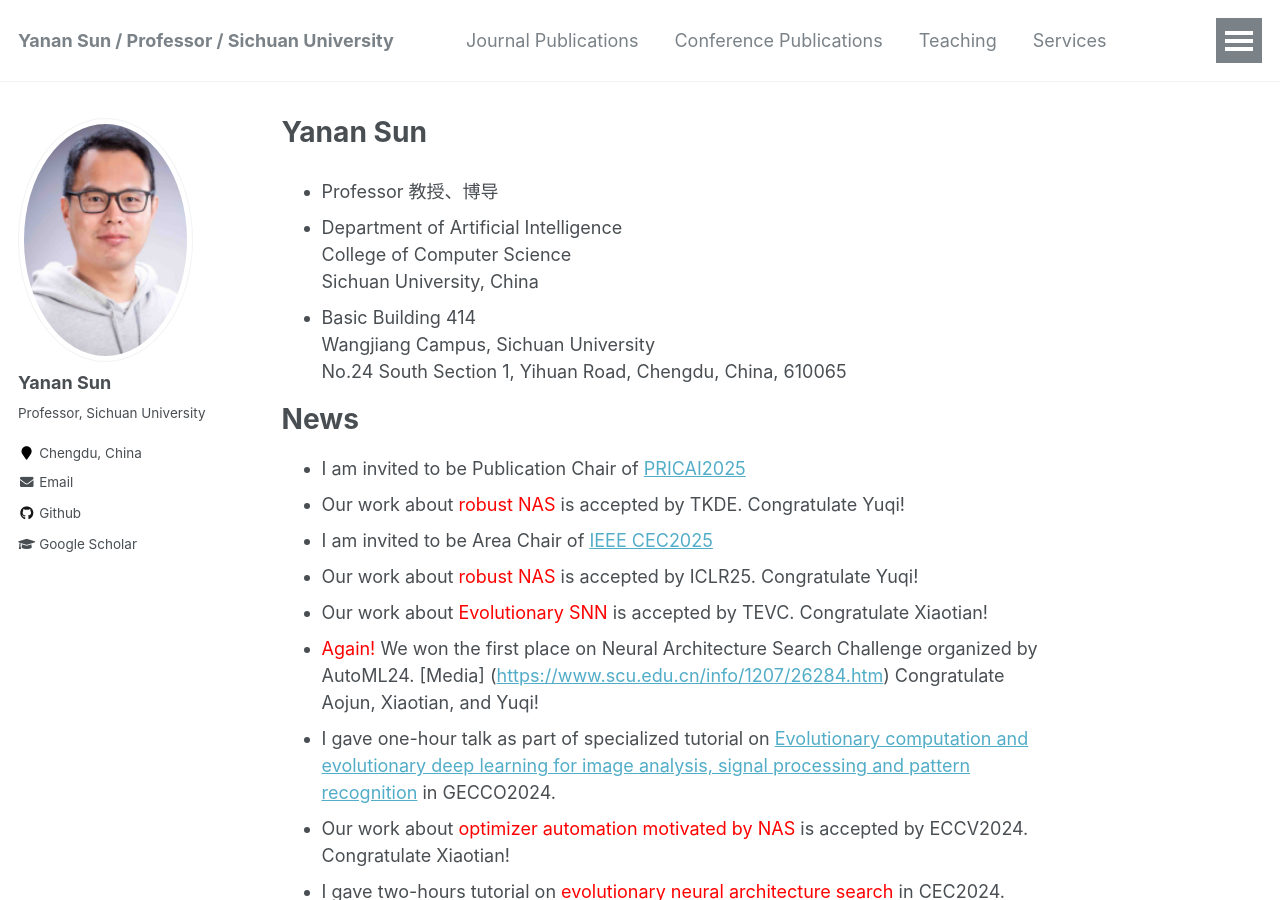
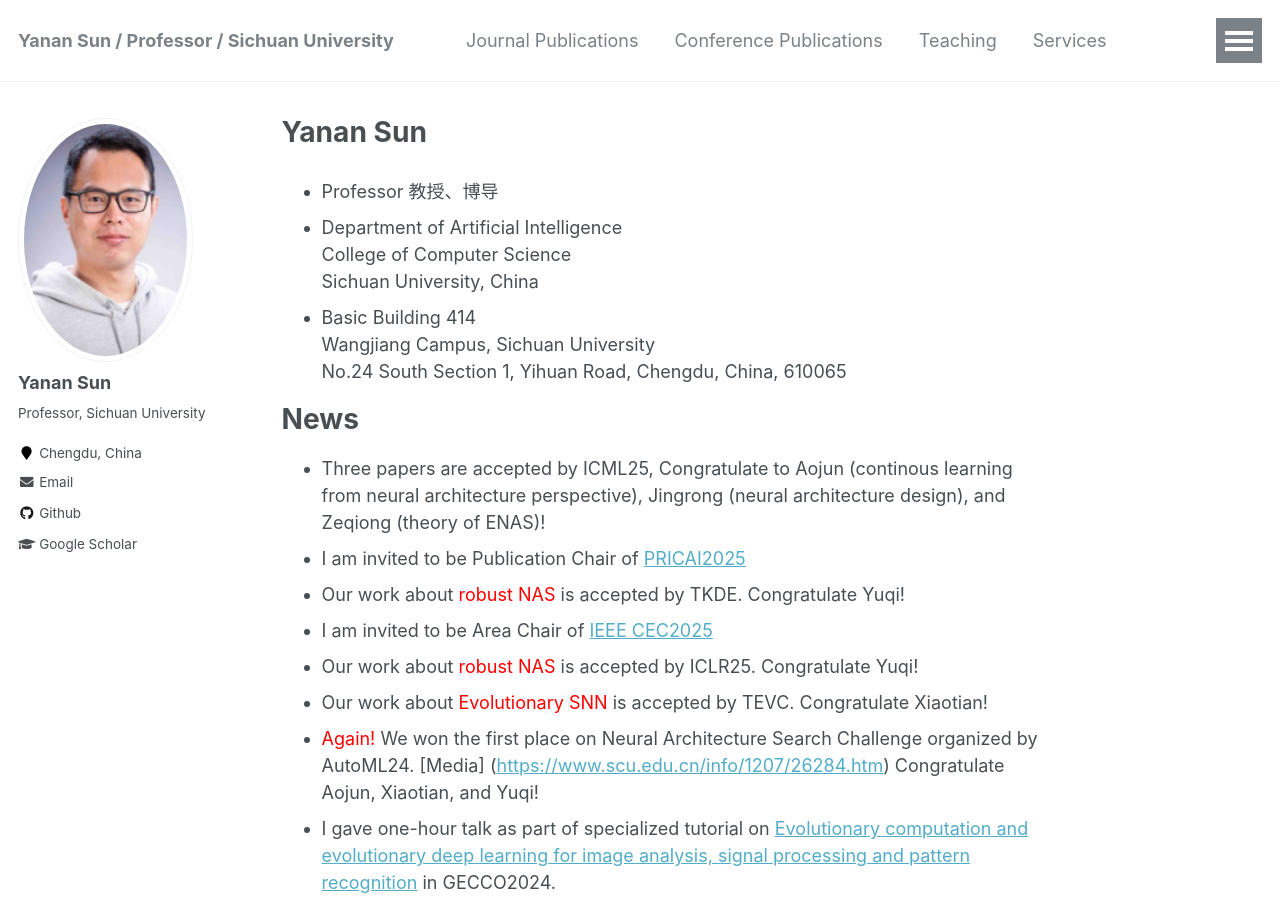
Before and after one commit to yn-sun/yn-sun.github.io, a Jekyll site: the page built from _pages/about.md, in a window 1280 px wide and 900 px high. Built offline with Jekyll 4.4.1, drawn with Linux system fonts in a browser that asks for light colours; comment, search, counter and statistics services are not loaded.

Commit message:
Update about.md

```diff
--- a/_pages/about.md
+++ b/_pages/about.md
@@ -18,6 +18,7 @@ No.24 South Section 1, Yihuan Road, Chengdu, China, 610065
 
 News
 ======
+* Three papers are accepted by ICML25, Congratulate to Aojun (continous learning from neural architecture perspective), Jingrong (neural architecture design), and Zeqiong (theory of ENAS)!
 * I am invited to be Publication Chair of [PRICAI2025](https://www.pricai.org/2025/)
 * Our work about <span style="color: #FF0000">robust NAS</span> is accepted by TKDE. Congratulate Yuqi!
 * I am invited to be Area Chair of [IEEE CEC2025](https://www.cec2025.org/)
```
